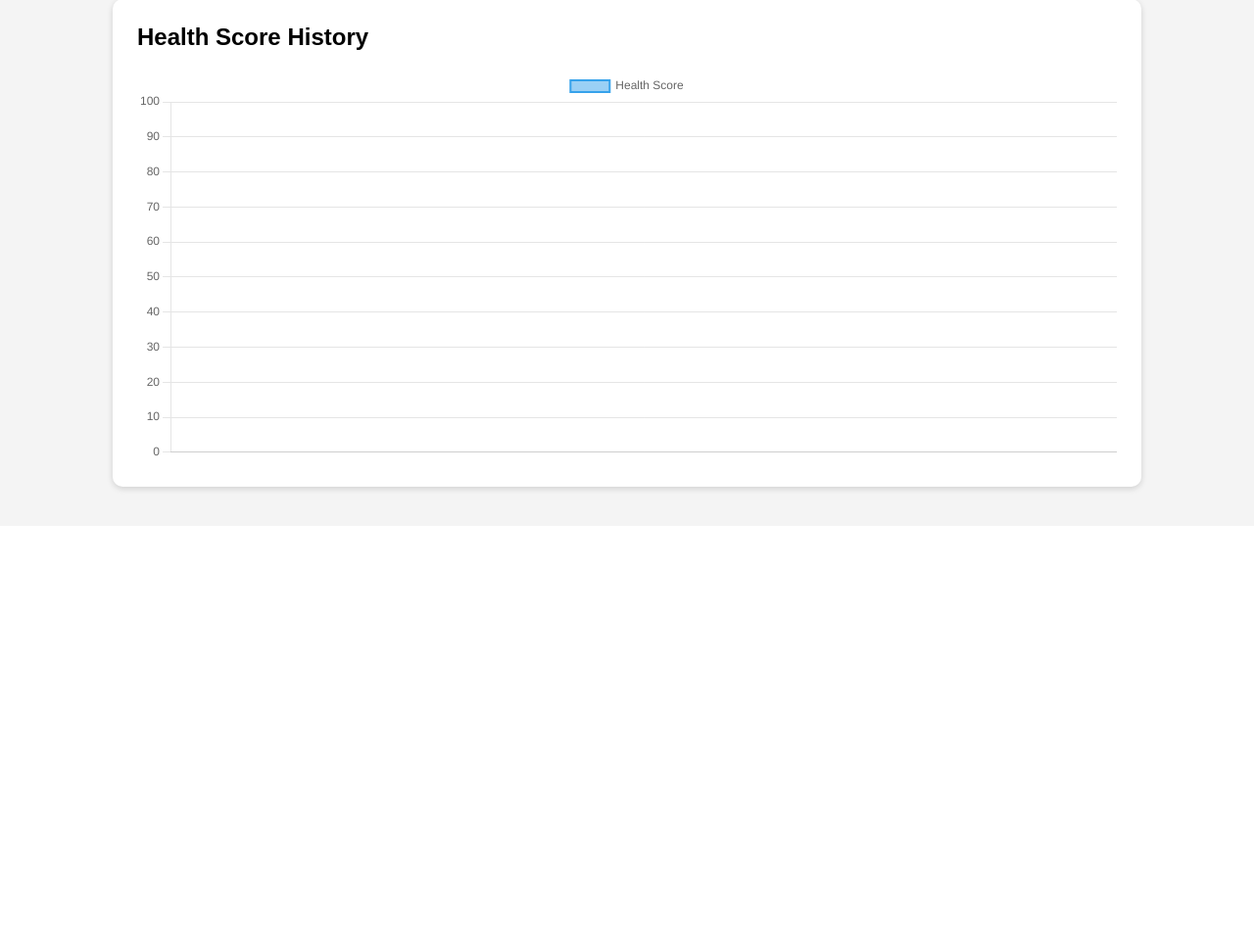
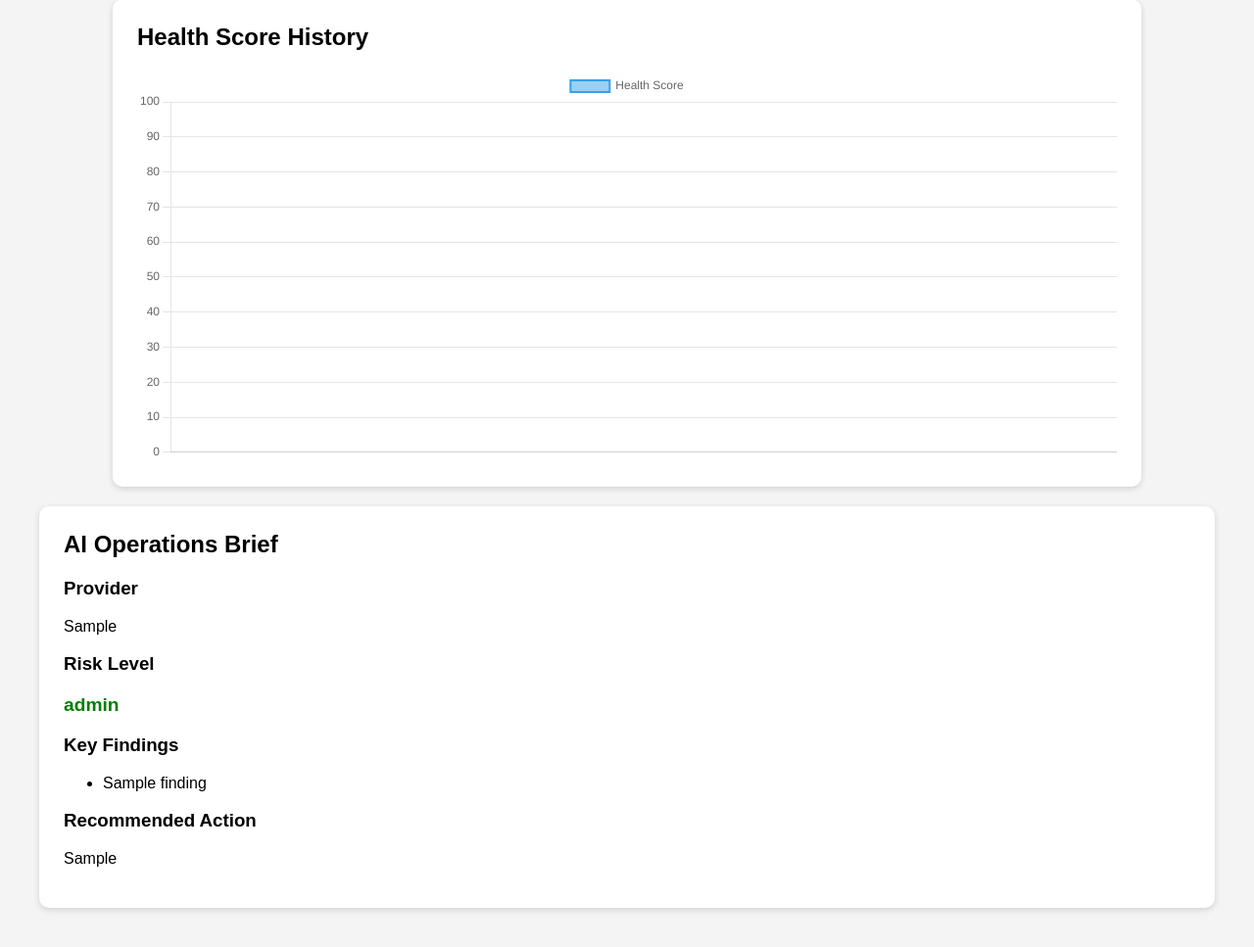
Before and after one commit to grgdougall-crypto/linux-ops-automation-lab, a Flask app: template dashboard/templates/index.html in a window 1280 px wide. Shown: the part 1056-2023 px from the top of the page at 98% size. Before the commit the page ends 1560 px from the top, so only its background shows below. Run offline with Flask 3, Linux system fonts and the light colour scheme; the template is opened without the code that fills it: most values are stand-ins (such as "Sample title", 1, 10 or a date in 2020).

Commit message:
Add AI operations brief to dashboard

```diff
--- a/dashboard/app.py
+++ b/dashboard/app.py
@@ -1,12 +1,17 @@
 from flask import Flask, render_template
 from pathlib import Path
 import socket
+import sys
 
 app = Flask(__name__)
 
 PROJECT_DIR = Path.home() / "linux-ops-automation-lab"
 REPORT_DIR = PROJECT_DIR / "reports"
 AUTOMATION_LOG = REPORT_DIR / "daily_automation.log"
+
+sys.path.append(str(PROJECT_DIR / "python"))
+
+from ai_ops_summary import get_latest_report, extract_report_data, generate_local_ai_summary
 
 
 def get_automation_info():
@@ -81,6 +86,12 @@ def get_disk_health(percent_text):
 
     except ValueError:
         return "UNKNOWN"
+
+
+def get_ai_summary():
+    latest_report = get_latest_report()
+    report_data = extract_report_data(latest_report)
+    return generate_local_ai_summary(report_data)
 
 
 def format_chart_label(report):
@@ -167,6 +178,7 @@ def get_latest_report_data():
 def home():
     report_data = get_latest_report_data()
     automation_data = get_automation_info()
+    ai_summary = get_ai_summary()
 
     return render_template(
         "index.html",
@@ -186,7 +198,12 @@ def home():
         health_class=report_data["health_class"],
         disk_class=report_data["disk_class"],
         status=report_data["status"],
-        status_class=report_data["status_class"]
+        status_class=report_data["status_class"],
+        ai_provider=ai_summary["provider"],
+        ai_risk_level=ai_summary["risk_level"],
+        ai_summary=ai_summary["summary"],
+        ai_findings=ai_summary["findings"],
+        ai_recommendation=ai_summary["recommendation"]
     )
 
 
--- a/dashboard/templates/index.html
+++ b/dashboard/templates/index.html
@@ -68,6 +68,26 @@
         <canvas id="healthScoreChart"></canvas>
     </div>
 
+    <div class="card ai-card">
+        <h2>AI Operations Brief</h2>
+
+        <h3>Provider</h3>
+        <p>{{ ai_provider }}</p>
+
+        <h3>Risk Level</h3>
+        <p class="status-good">{{ ai_risk_level }}</p>
+
+        <h3>Key Findings</h3>
+        <ul>
+            {% for finding in ai_findings %}
+                <li>{{ finding }}</li>
+            {% endfor %}
+        </ul>
+
+        <h3>Recommended Action</h3>
+        <p>{{ ai_recommendation }}</p>
+    </div>
+
     <script>
         const chartLabels = {{ chart_labels | tojson }};
         const chartScores = {{ chart_scores | tojson }};
```
